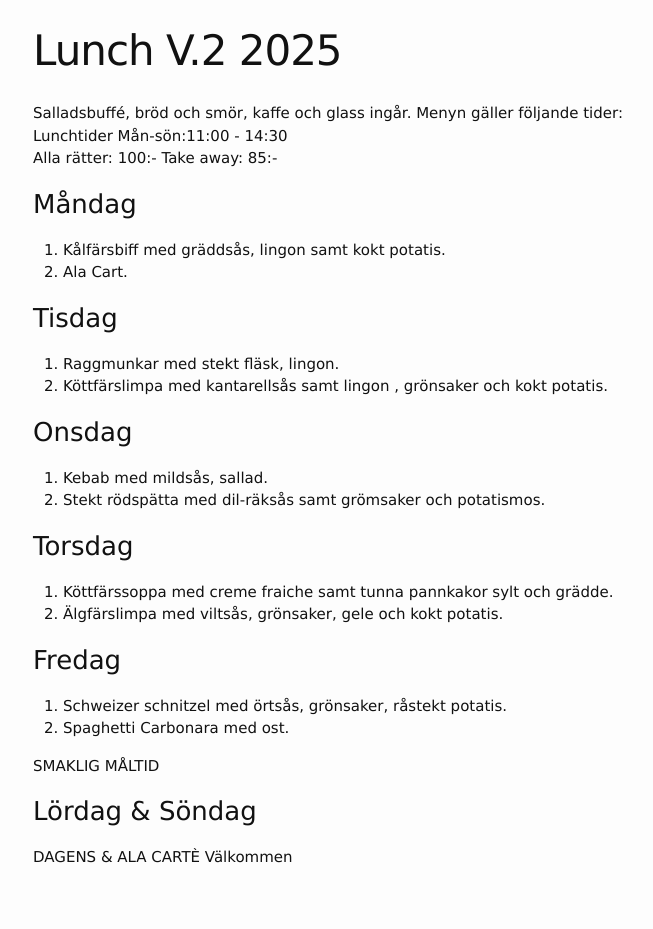
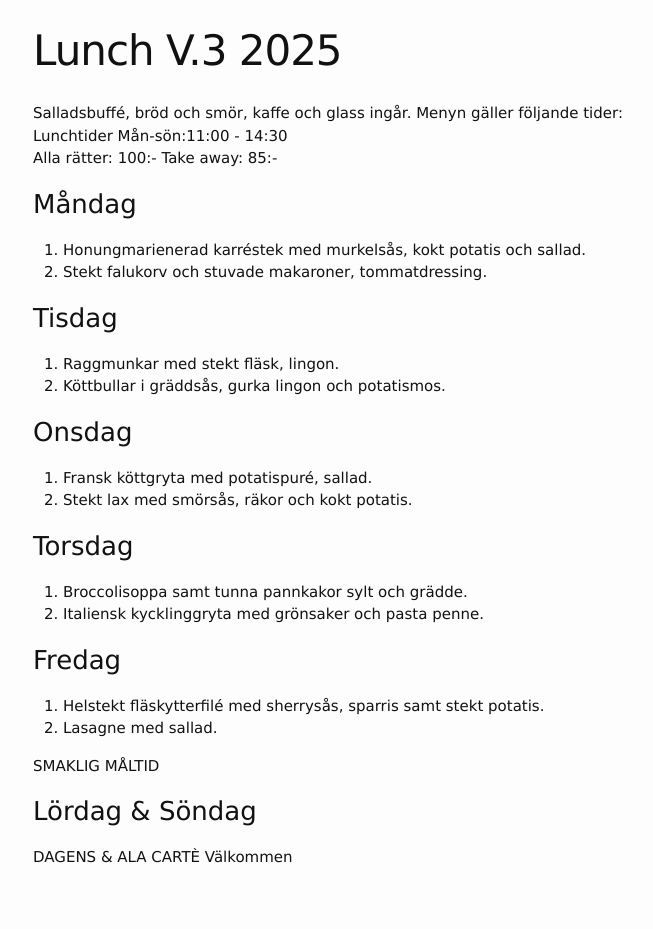
Before and after one commit to FarInn62/farinn62.github.io, a Jekyll site: the page built from lunch.md, in a window 1280 px wide. Shown: the whole page, without its empty margins (237-890 px from the left). Built offline with Jekyll 4.4.1, drawn with Linux system fonts in a browser that asks for light colours.

Commit message:
Update lunch.md

```diff
--- a/lunch.md
+++ b/lunch.md
@@ -1,6 +1,6 @@
 ---
 layout: foodmenu
-title: Lunch V.2 2025
+title: Lunch V.3 2025
 permalink: /lunch/
 published: true
 ---
@@ -11,28 +11,28 @@ Alla rätter: 100:- Take away: 85:-
 
 ### Måndag
 
-1. Kålfärsbiff med gräddsås, lingon samt kokt potatis.
-2. Ala Cart.
+1. Honungmarienerad karréstek med murkelsås, kokt potatis och sallad.
+2. Stekt falukorv och stuvade makaroner, tommatdressing.
 
 ### Tisdag
 
 1. Raggmunkar med stekt fläsk, lingon.
-2. Köttfärslimpa med kantarellsås samt lingon , grönsaker och kokt potatis.
+2. Köttbullar i gräddsås, gurka lingon och potatismos.
 
 ### Onsdag
 
-1. Kebab med mildsås, sallad.
-2. Stekt rödspätta med dil-räksås samt grömsaker och potatismos.
+1. Fransk köttgryta med potatispuré, sallad.
+2. Stekt lax med smörsås, räkor och kokt potatis.
 
 ### Torsdag
 
-1. Köttfärssoppa med creme fraiche samt tunna pannkakor sylt och grädde.
-2. Älgfärslimpa med viltsås, grönsaker, gele och kokt potatis.
+1. Broccolisoppa samt tunna pannkakor sylt och grädde.
+2. Italiensk kycklinggryta med grönsaker och pasta penne.
 
 ### Fredag
 
-1. Schweizer schnitzel med örtsås, grönsaker, råstekt potatis.
-2. Spaghetti Carbonara med ost.
+1. Helstekt fläskytterfilé med sherrysås, sparris samt stekt potatis.
+2. Lasagne med sallad.
 
 SMAKLIG MÅLTID
 ### Lördag & Söndag
```
